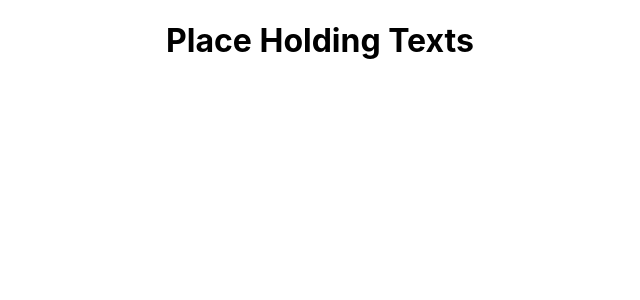
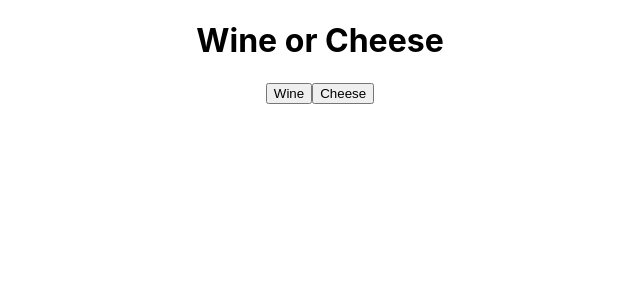
Before and after one commit to Reksford/wine-or-cheese, a React (Create React App) app: page / in a window 1280 px wide. Shown: the top 300 px of the page, without its empty margins (320-960 px from the left). Built offline with nearby package versions, Linux system fonts and the light colour scheme.

Commit message:
Rough render of concept

```diff
--- a/src/App.js
+++ b/src/App.js
@@ -1,9 +1,18 @@
 import './App.css';
 
+import Button from './components/button/button';
+import Display from './components/display/display';
+
 function App() {
+  let options = ["Wine", "Cheese"];
   return (
     <div className="App">
-      <h1>Place Holding Texts</h1>
+      <div className="Game">
+        <Display></Display>
+        {options.map((el) => <Button>{el}</Button>)}
+
+      </div>
+
     </div>
   );
 }
--- /dev/null
+++ b/src/components/button/button.js
@@ -0,0 +1,9 @@
+import react from 'react';
+
+const button = (props) => {
+  return (
+    <button>{props.children}</button>
+  )
+}
+
+export default button;
--- /dev/null
+++ b/src/components/display/display.js
@@ -0,0 +1,9 @@
+import react from 'react';
+
+const display = () => {
+  return (
+    <h1>Wine or Cheese</h1>
+  )
+}
+
+export default display;
```
